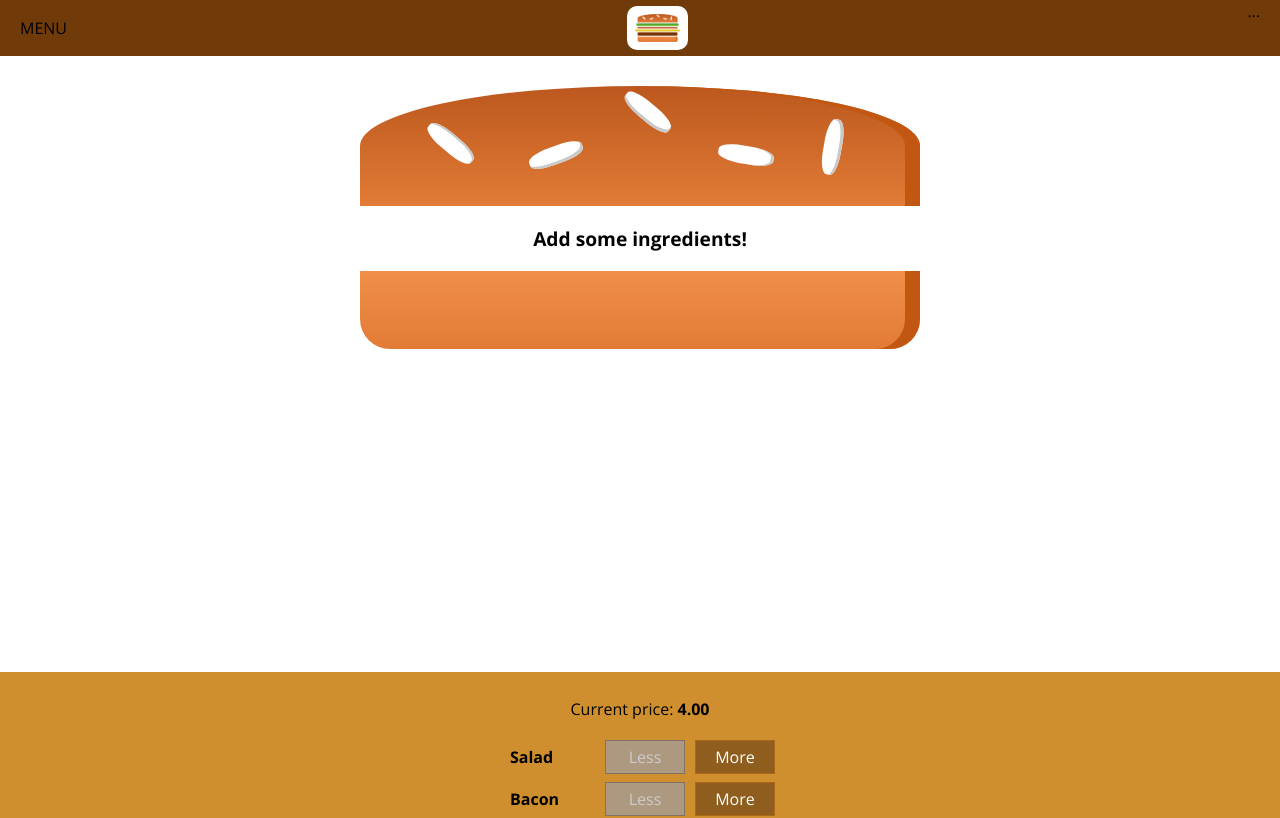
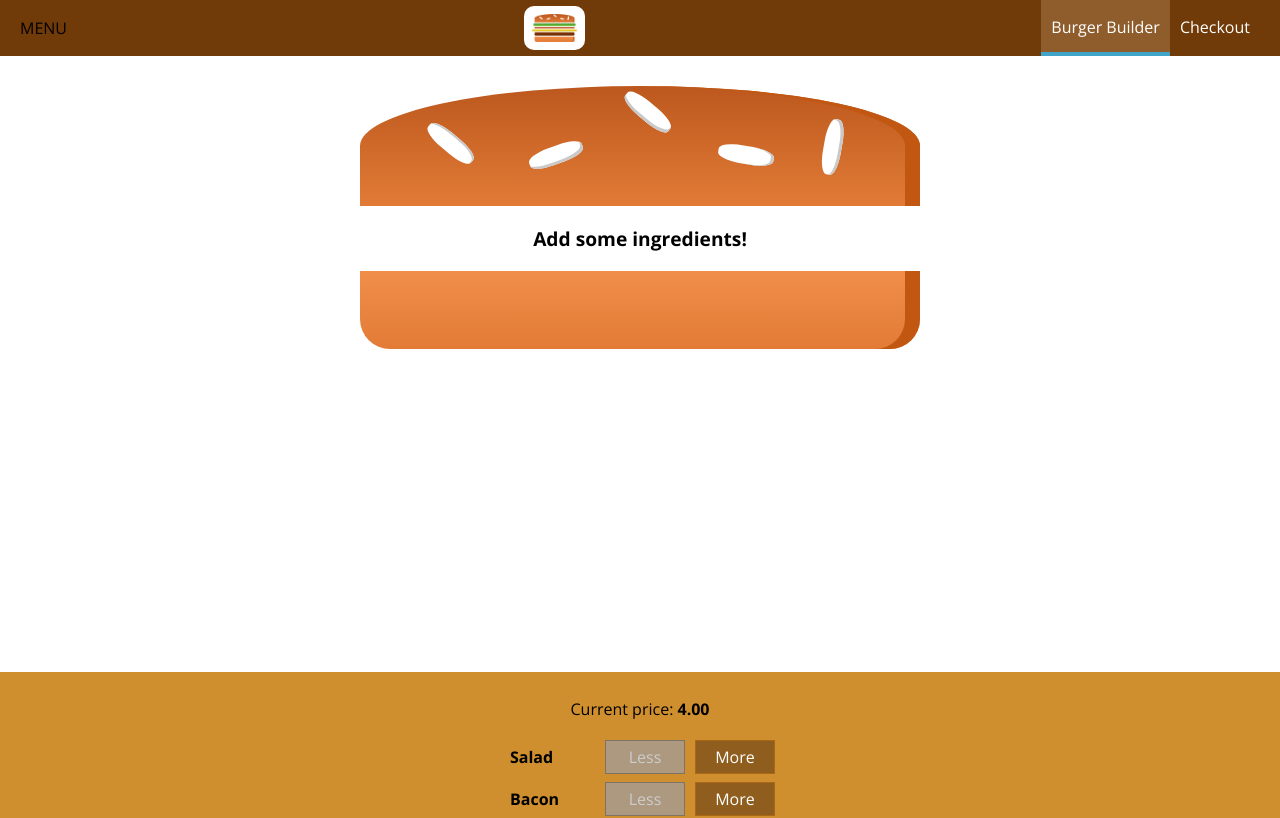
Before and after one commit to kacperkapusciak/Burger-App-React, a React (Create React App) app: page / in a window 1280 px wide. Shown: the top 818 px of the page. Built offline with nearby package versions, Linux system fonts and the light colour scheme.

Commit message:
Added navigation items

```diff
--- /dev/null
+++ b/src/components/Navigation/NavItems.js
@@ -0,0 +1,21 @@
+import React from 'react';
+import styled from 'styled-components';
+import NavItem from './NavigationItems/NavItem';
+
+const Nav = styled.ul`
+  margin: 0;
+  padding: 0;
+  list-style: none;
+  display: flex;
+  align-items: center;
+  height: 100%;
+`;
+
+const navigationItems = () => (
+  <Nav>
+    <NavItem link="/" active>Burger Builder</NavItem>
+    <NavItem link="/">Checkout</NavItem>
+  </Nav>
+);
+
+export default navigationItems;
--- /dev/null
+++ b/src/components/Navigation/NavigationItems/NavItem.js
@@ -0,0 +1,36 @@
+import React from 'react';
+import styled from 'styled-components';
+
+const Item = styled.li`
+  margin: 0;
+  box-sizing: border-box;
+  height: 100%;
+  display: flex;
+  align-items: center;
+`;
+
+const Link = styled.a`
+  color: white;
+  text-decoration: none;
+  height: 100%;
+  padding: 16px 10px;
+  border-bottom-width: 4px;
+  border-bottom-style: solid;
+  box-sizing: border-box;
+  display: block;
+  background-color: ${props => props.active ? "#8f5c2c" : "transparent"};
+  border-bottom-color: ${props => props.active ? "#40a4c8" : "transparent"};
+
+  &:hover, &:active {
+    background-color: #8f5c2c;
+    border-bottom: 4px solid #40a4c8;
+  }
+`;
+
+const navItem = props => (
+  <Item>
+    <Link href={props.link} active={props.active}>{props.children}</Link>
+  </Item>
+);
+
+export default navItem;
--- a/src/components/Navigation/Toolbar.js
+++ b/src/components/Navigation/Toolbar.js
@@ -1,13 +1,14 @@
 import React from 'react';
 import Logo from '../Logo';
 import {Header, Nav} from '../../styled/Navigation/ToolbarStyling';
+import NavItems from './NavItems';
 
 const toolbar = props => (
   <Header>
     <div>MENU</div>
     <Logo />
     <Nav>
-      ...
+      <NavItems />
     </Nav>
   </Header>
 );
```
